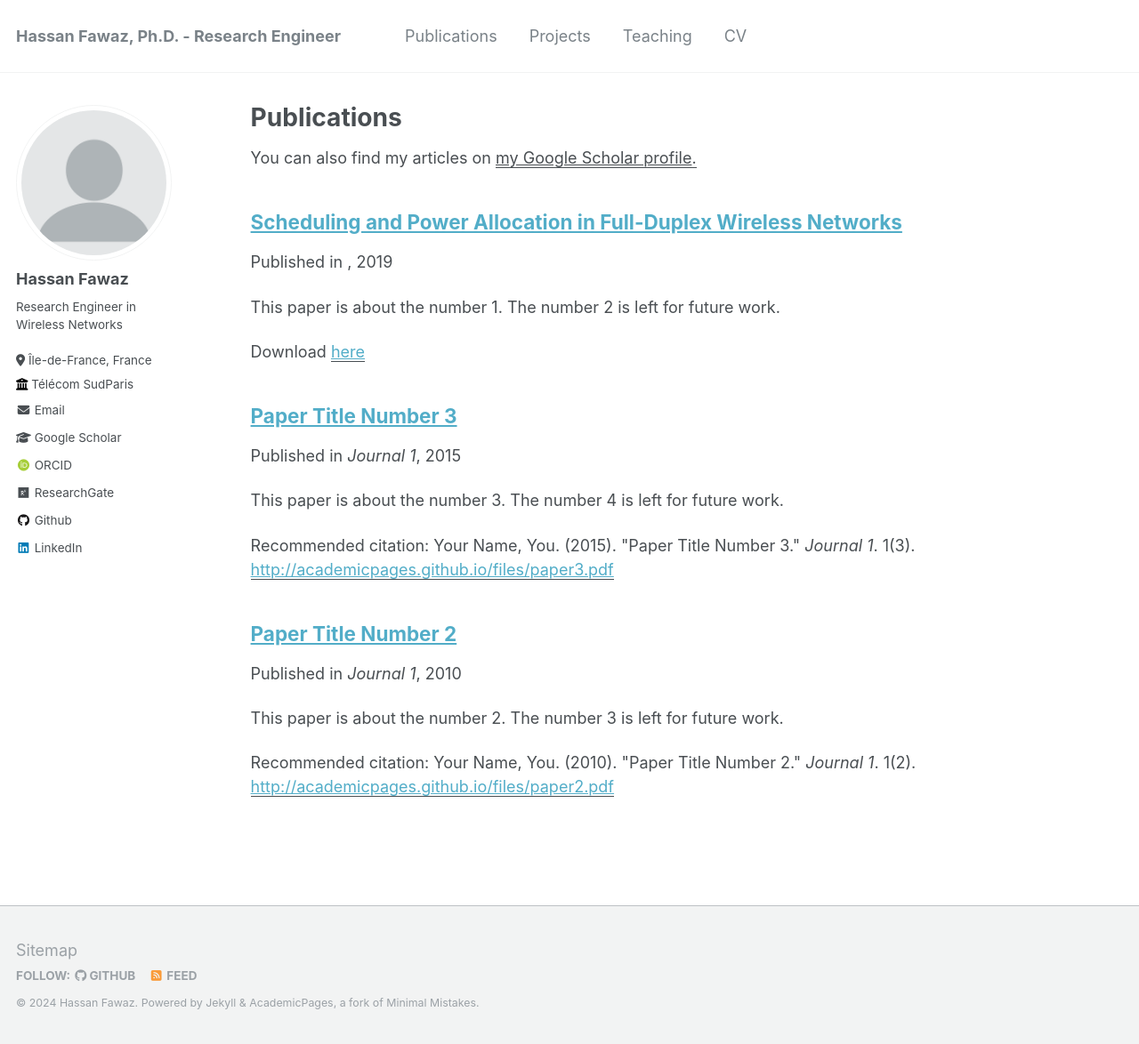
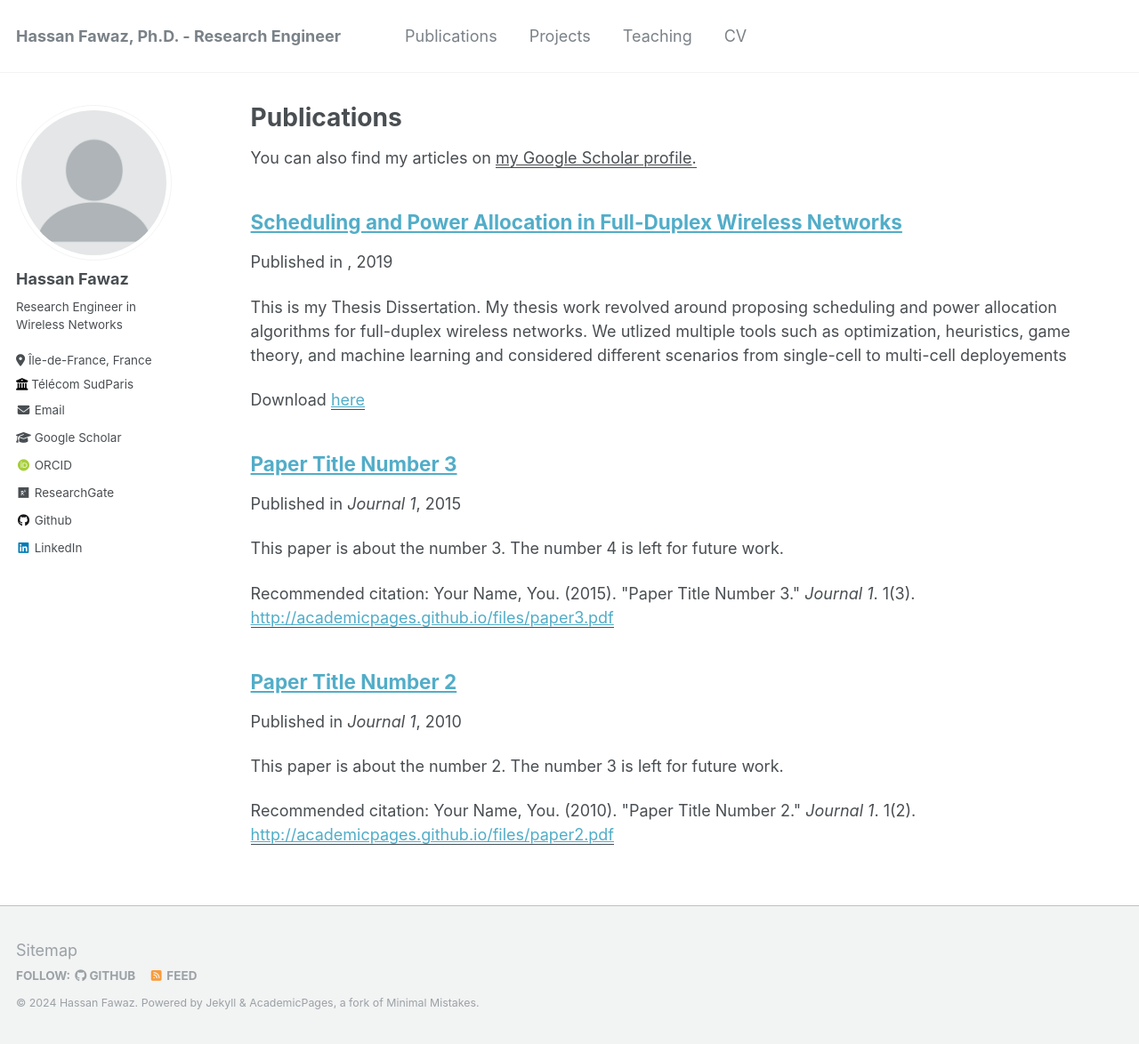
Before and after one commit to Hassan-Fawaz/Hassan-Fawaz.github.io, a Jekyll site: the page built from _pages/publications.md, in a window 1280 px wide and 1174 px high. Shown: the whole window at 89% size. Built offline with Jekyll 4.4.1, drawn with Linux system fonts in a browser that asks for light colours; some web fonts are replaced.

Commit message:
22/03 -2

```diff
--- a/_publications/Paper1.md
+++ b/_publications/Paper1.md
@@ -2,7 +2,7 @@
 title: "Scheduling and Power Allocation in Full-Duplex Wireless Networks"
 collection: publications
 permalink: https://hal-usj.archives-ouvertes.fr/tel-03133975v1
-excerpt: 'This paper is about the number 1. The number 2 is left for future work.'
+excerpt: 'This is my Thesis Dissertation. My thesis work revolved around proposing scheduling and power allocation algorithms for full-duplex wireless networks. We utlized multiple tools such as optimization, heuristics, game theory, and machine learning and considered different scenarios from single-cell to multi-cell deployements'
 date: 2019-11-13
 venue: ''
 paperurl: 'https://hal-usj.archives-ouvertes.fr/tel-03133975v1'
```
